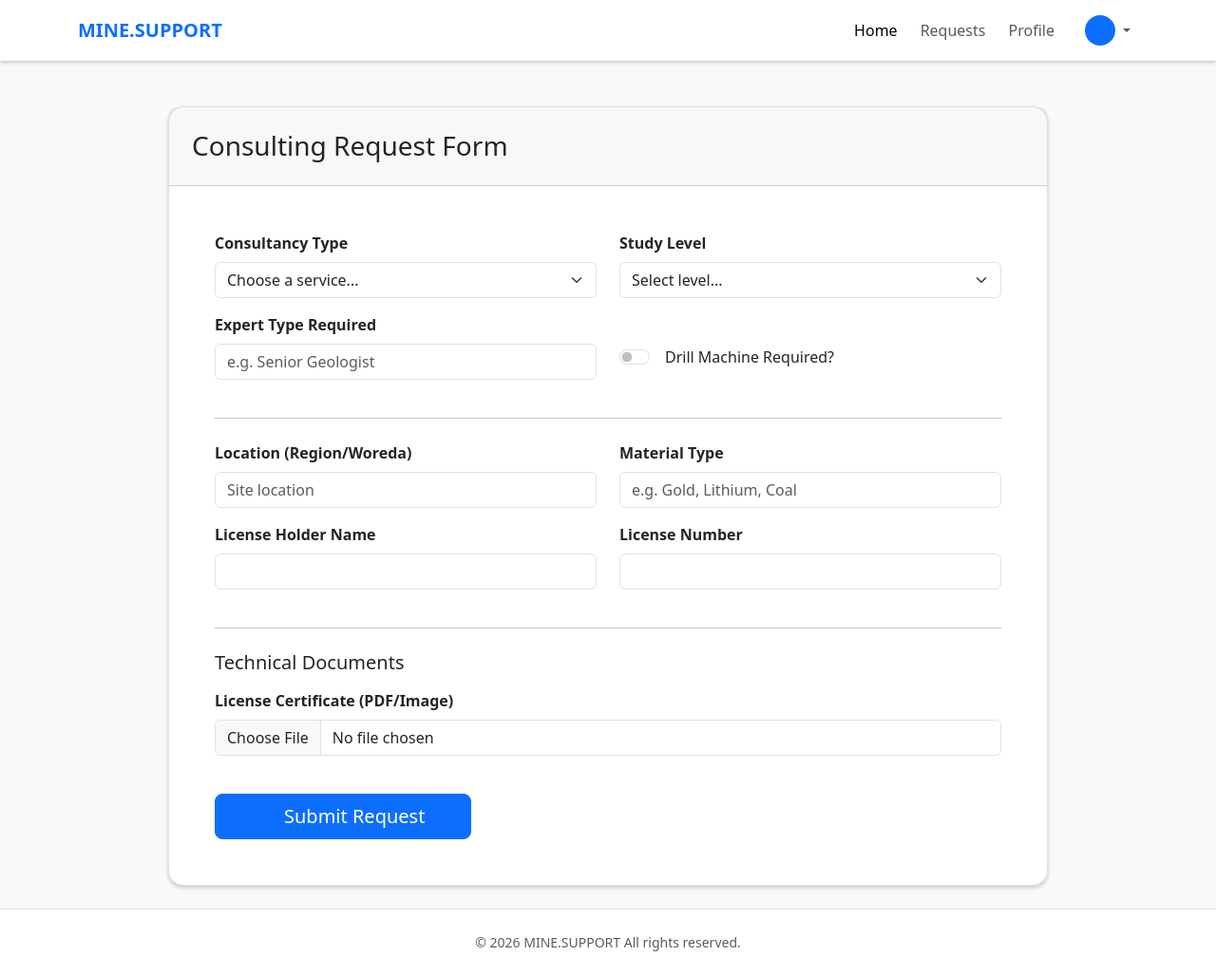
After one commit to lxfisseha/MiningProject, a FastAPI app: template templates/requests/create_consulting_request_form.html in a window 1280 px wide. The commit adds this page. Shown: the whole page at 95% size. Run offline with FastAPI, Linux system fonts and the light colour scheme; the template is opened without the code that fills it, so the values that code supplies are empty.

Commit message:
Refactor: Display create request Forms

```diff
--- a/src/requests/routers.py
+++ b/src/requests/routers.py
@@ -4,17 +4,24 @@ from uuid import UUID
 
 from src.database import SESSION_DEP
 from src.auth.dependencies import CURRENT_USER_FROM_COOKIE
-from .config import ALLOWED_REQUESTS_TO_ROLES
+from . import config
 
 from .schemas import RequestFilters
 from .services import get_my_requests, get_user_request_stats
-from .enums import RequestStatus, RequestType
+from .enums import RequestStatus, RequestType, ConsultancyType, StudyLevel
 
 
 
 router = APIRouter()
 templates = Jinja2Templates(directory="templates")
 
+request_type_to_form_map = {
+    RequestType.CONSULTING: "requests/create_consulting_request_form.html",
+    RequestType.LICENSE_SELL: "requests/create_license_sell_request_form.html",
+    RequestType.MINERAL_BUYER: "requests/create_mineral_buy_request_form.html",
+    RequestType.MINERAL_SELLER: "requests/create_mineral_sell_request_form.html",
+    RequestType.OTHER: "requests/create_other_request_form.html"
+}
 
 @router.get("/")
 async def home_page(
@@ -34,19 +41,34 @@ async def home_page(
             ),
             "user_stats": get_user_request_stats(current_user, current_user.id, session),
             "request_status": RequestStatus,
-            "allowed_requests_to_roles": ALLOWED_REQUESTS_TO_ROLES,
+            "allowed_requests_to_roles": config.ALLOWED_REQUEST_TYPES_TO_ROLES,
             "request_types":  RequestType
         },
     )
+
+
+@router.get("/create_request_form/{request_type}")
+def create_request_form(request: Request, request_type: RequestType, current_user: CURRENT_USER_FROM_COOKIE):
+    form_template_path = _get_request_type_form(request_type)
+
+    return templates.TemplateResponse(
+        form_template_path,
+        context={"request": request,
+                 "current_user": current_user,
+                 "consultancy_types": ConsultancyType,
+                 "study_levels": StudyLevel
+                 })
+
+@router.get("/request_detail/{request_id}")
+def request_detail(request_id: UUID):
+    return "Request"
 
 @router.get("/myrequests")
 def my_requests():
     return "My Requests"
 
-@router.get("/create_request_form")
-def create_request_form():
-    return "Form"
-
-@router.get("/request_detail/{request_id}")
-def request_detail(request_id: UUID):
-    return "Request"
+def _get_request_type_form(request_type: RequestType):
+    form_template_path = request_type_to_form_map.get(request_type)
+    if not form_template_path:
+        form_template_path = request_type_to_form_map[RequestType.OTHER]
+    return form_template_path
--- a/templates/base.html
+++ b/templates/base.html
@@ -17,6 +17,7 @@
       href="https://cdn.jsdelivr.net/npm/bootstrap-icons@1.11.0/font/bootstrap-icons.css"
     />
     <style>
+      body { background-color: #f8f9fa; }
       .shadow-sm{
          box-shadow: 0 .125rem .25rem rgba(0, 0, 0, .2) !important;
       }
@@ -48,8 +49,7 @@
 <body>
     {% block body %}
 
-    {%endblock body%}
-
+    {% endblock body %}
 
 
     {% block page_scripts_bottom%}
--- /dev/null
+++ b/templates/requests/create_consulting_request_form.html
@@ -0,0 +1,77 @@
+{% extends "requests/create_request_base.html" %}
+
+{% block form_title %}Consulting Request Form{% endblock form_title %}
+{% block form_body %}
+<form hx-post="#" hx-target="#create_response" hx-swap="innerHTML" hx-indicator="#loading-spinner" enctype="multipart/form-data">
+
+
+                        <div class="row">
+                            <div class="col-md-6 mb-3">
+                                <label for="consultancy_type"  class="form-label">Consultancy Type</label>
+                                <select class="form-select" name="consultancy_type" id="consultancy_type" required>
+                                    <option value="" selected disabled>Choose a service...</option>
+                                    {% for consultancy_type in consultancy_types %}
+                                    <option value="{{consultancy_type.value}}">{{consultancy_type.value}}</option>
+                                    {% endfor %}
+                                </select>
+                            </div>
+                            <div class="col-md-6 mb-3">
+                                <label for="study_level" class="form-label">Study Level</label>
+                                <select class="form-select" name="study_level" id="study_level" required>
+                                    <option value="" selected disabled>Select level...</option>
+                                    {% for study_level in study_levels %}
+                                    <option value="{{study_level.value}}">{{study_level.value}}</option>
+                                    {% endfor %}                                </select>
+                            </div>
+                            <div class="col-md-6 mb-3">
+                                <label for="expert_type" class="form-label">Expert Type Required</label>
+                                <input type="text" class="form-control" id="expert_type" name="expert_type" placeholder="e.g. Senior Geologist" required>
+                            </div>
+                            <div class="col-md-6 d-flex align-items-center mb-3">
+                                <div class="form-check form-switch mt-md-4">
+                                    <input name="drill_machine_required"  class="form-check-input" type="checkbox" id="drill_machine_required">
+                                    <label class="form-check-label ms-2" for="drill_machine_required">Drill Machine Required?</label>
+                                </div>
+                            </div>
+                        </div>
+
+                        <hr class="my-4">
+
+
+                        <div class="row">
+                            <div class="col-md-6 mb-3">
+                                <label for="location" class="form-label">Location (Region/Woreda)</label>
+                                <input type="text" class="form-control" name="location" id="location" placeholder="Site location" required>
+                            </div>
+                            <div class="col-md-6 mb-3">
+                                <label for="material_type" class="form-label">Material Type</label>
+                                <input type="text" name="material_type" class="form-control" id="material_type" placeholder="e.g. Gold, Lithium, Coal" required>
+                            </div>
+                            <div class="col-md-6 mb-3">
+                                <label for="license_holder_name" class="form-label">License Holder Name</label>
+                                <input type="text" class="form-control" name="license_holder_name" id="license_holder_name" required>
+                            </div>
+                            <div class="col-md-6 mb-3">
+                                <label for="license_number" class="form-label">License Number</label>
+                                <input type="text" class="form-control" name="license_number" id="license_number" required>
+                            </div>
+                        </div>
+
+                        <hr class="my-4">
+                        <h5 class="mb-3">Technical Documents</h5>
+                        <div class="row">
+                            <div class="col-md-12 mb-3">
+                                <label for="license_certificate_document" class="form-label">License Certificate (PDF/Image)</label>
+                                <input type="file" class="form-control" id="license_certificate_document" required>
+                            </div>
+                        </div>
+
+
+                        <div id="create_response"></div>
+                        <div class="mt-4">
+                            <button type="submit" class="btn btn-primary btn-lg px-5"><span id="loading-spinner" class="htmx-indicator spinner-border spinner-border-sm me-2" role="status"></span>Submit Request</button>
+                        </div>
+                    </form>
+
+
+{% endblock form_body %}
--- /dev/null
+++ b/templates/requests/create_request_base.html
@@ -0,0 +1,26 @@
+{% extends "requests/base.html" %}
+
+{% block page_styles %}
+<style>
+        .form-label { font-weight: 600; color: #212529; }
+        .card { border: 1px solid #dee2e6; }
+        .header-bg { background-color: #343a40; color: white; border-radius: 12px 12px 0 0; }
+    </style>
+{% endblock page_styles %}
+
+{% block main %}
+    <div class="container py-4">
+        <div class="row justify-content-center">
+            <div class="col-lg-10">
+                <div class="card shadow-sm rounded-4">
+                    <div class="card-header  p-4">
+                        <h3 class="mb-0">{% block form_title %}{% endblock form_title %}</h3>
+                    </div>
+                    <div class="card-body p-4 p-md-5">
+                        {% block form_body %}{% endblock form_body %}
+                    </div>
+                </div>
+            </div>
+        </div>
+    </div>
+{% endblock main %}}
```
Also changed, not shown: src/requests/config.py (+6 -7 lines), src/requests/schemas.py (+7 -0 lines), src/requests/services.py (+2 -10 lines), templates/requests/create_license_sell_request_form.html (added, +64 -0 lines), templates/requests/create_mineral_buy_request_form.html (added, +60 -0 lines), templates/requests/create_mineral_sell_request_form.html (added, +70 -0 lines), templates/requests/create_other_request_form.html (added, +24 -0 lines), templates/requests/home.html (+9 -32 lines).
